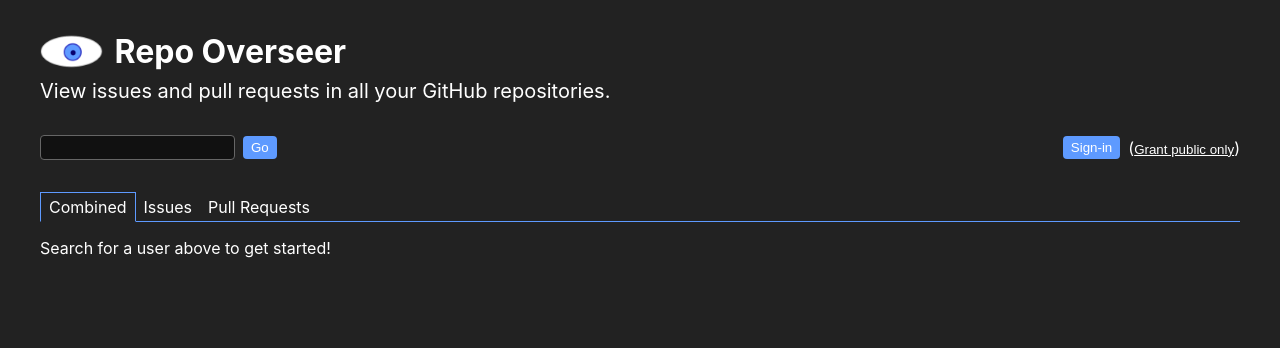
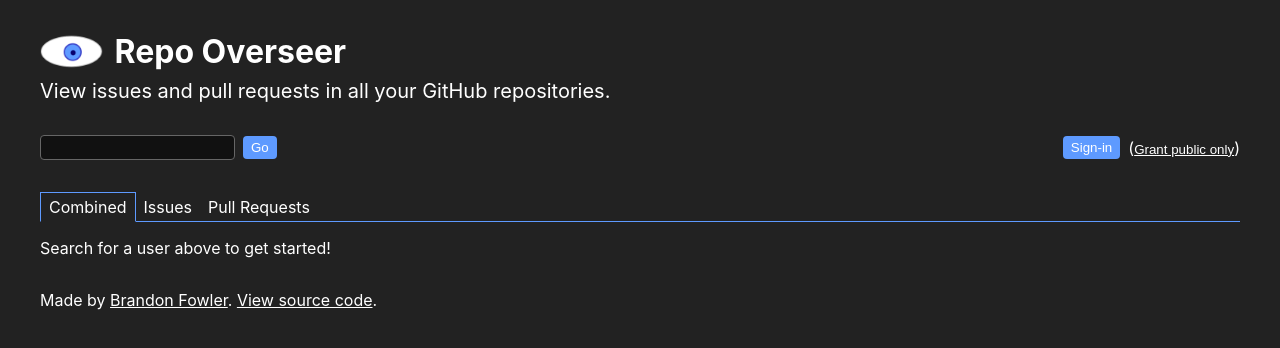
Before and after one commit to BrandonXLF/repo-overseer, a React (Create React App) app: page / in a window 1280 px wide. Shown: the top 348 px of the page. Built offline with nearby package versions, Linux system fonts and the light colour scheme.

Commit message:
Add footer

```diff
--- a/src/App.tsx
+++ b/src/App.tsx
@@ -1,12 +1,14 @@
 import IssueList from './IssueList';
 import Title from './Title';
 import './App.css';
+import Footer from './Footer';
 
 function App() {
 	return (
 		<main>
 			<Title />
 			<IssueList />
+			<Footer />
 		</main>
 	);
 }
--- /dev/null
+++ b/src/Footer.css
@@ -0,0 +1,3 @@
+footer {
+	margin-top: 2em;
+}
--- /dev/null
+++ b/src/Footer.tsx
@@ -0,0 +1,8 @@
+import './Footer.css';
+
+export default function Footer() {
+	return <footer>
+		Made by <a href="https://github.com/BrandonXLF">Brandon Fowler</a>.{' '}
+		<a href="https://github.com/BrandonXLF/repo-overseer">View source code</a>.
+	</footer>;
+}
```
